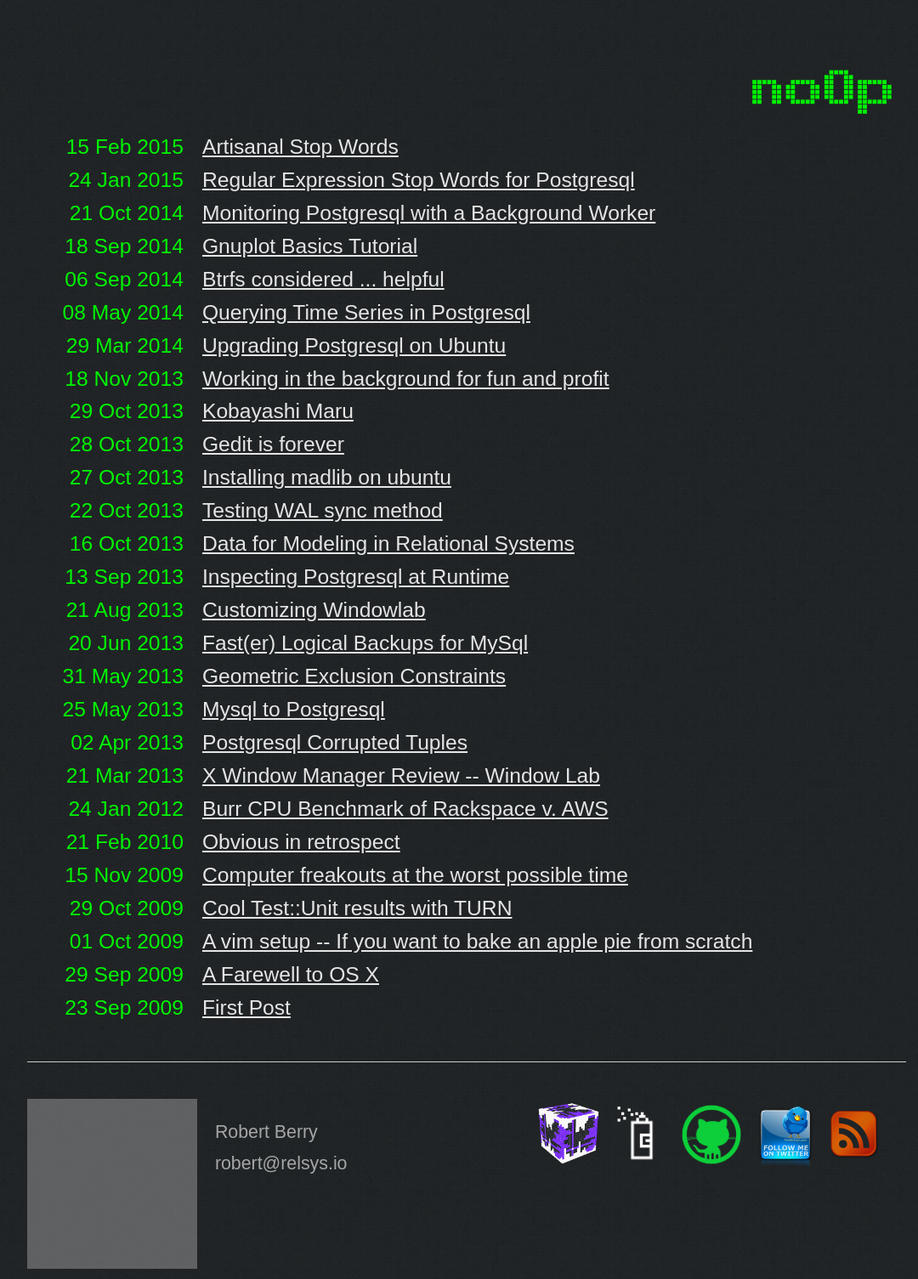
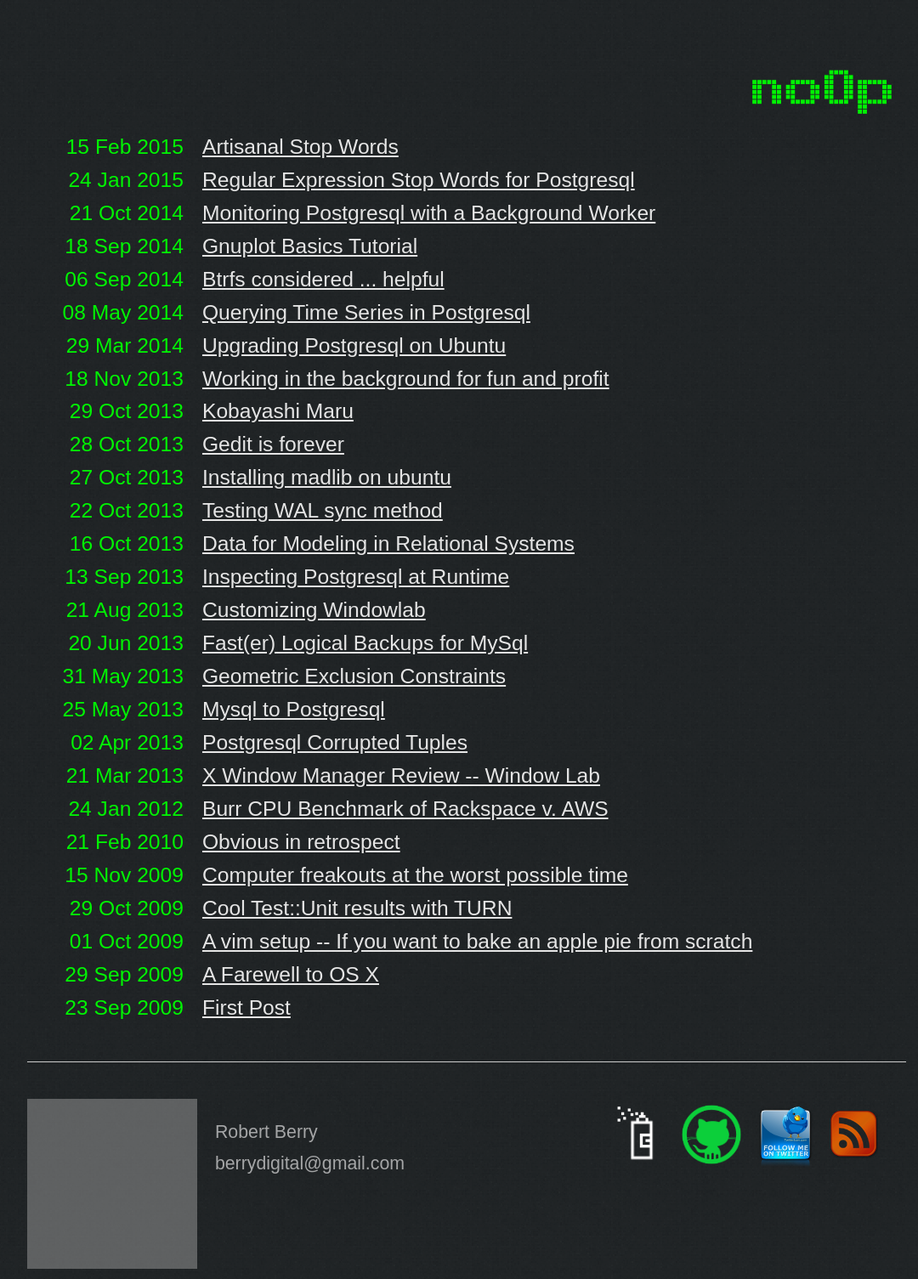
Before and after one commit to no0p/no0p.github.io, a Jekyll site: the page built from index.html, in a window 1280 px wide. Shown: the whole page at 85% size, without its empty margins (91-1171 px from the left). Built offline with Jekyll 4.4.1, drawn with Linux system fonts in a browser that asks for light colours; Markdown is read by kramdown in place of the engine named in the settings; grey boxes are pictures that could not be loaded.

Commit message:
relsys is on haitus until a workable open source approach conceived

```diff
--- a/_layouts/default.html
+++ b/_layouts/default.html
@@ -50,17 +50,12 @@
     <div class="contact">
       <p>
         Robert Berry<br />
-        robert@relsys.io
+        berrydigital@gmail.com
       </p>
     </div>
     <div class="contactr">
       <table border=0>
         <tr>
-          <td>
-            <a href="https://relsys.io" title="relational systems">
-              <img height=75 src="/images/relsys.png"/>
-            </a>
-          </td>
           <td>
             <a href="http://thedriftapp.com" title="the drift">
               <img height=70 src="/images/drift.png"/>
--- a/_posts/2015-2-15-artisanal-stopwords.textile
+++ b/_posts/2015-2-15-artisanal-stopwords.textile
@@ -60,7 +60,7 @@ bc.. =# select * from ts_stat('select content from composited_documents')
 
 p.  ts_stat is quite convenient, as it provides most of the information needed.
 
-h2.  <strike>Calculating</strike> Crafting a stop word list
+h2.  Crafting a stop word list
 
 A list of candidate stop words will be a result set ordered by a term's idf.  This will allow for farkling with a threshold value to exclude terms.
 
```
